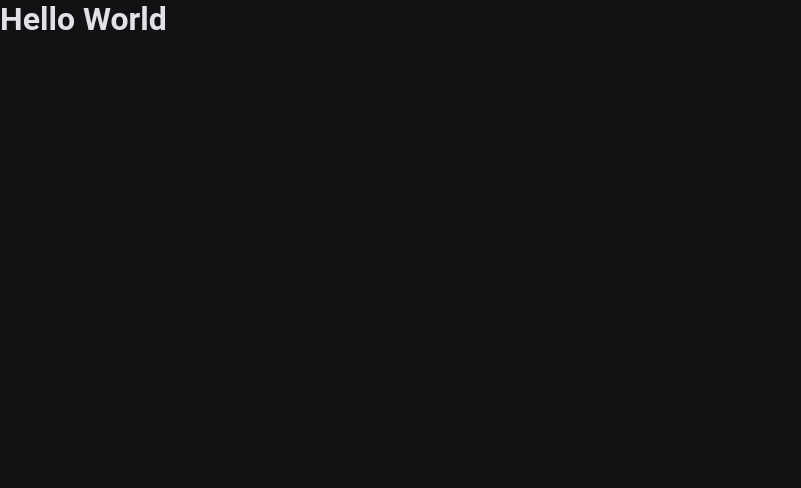
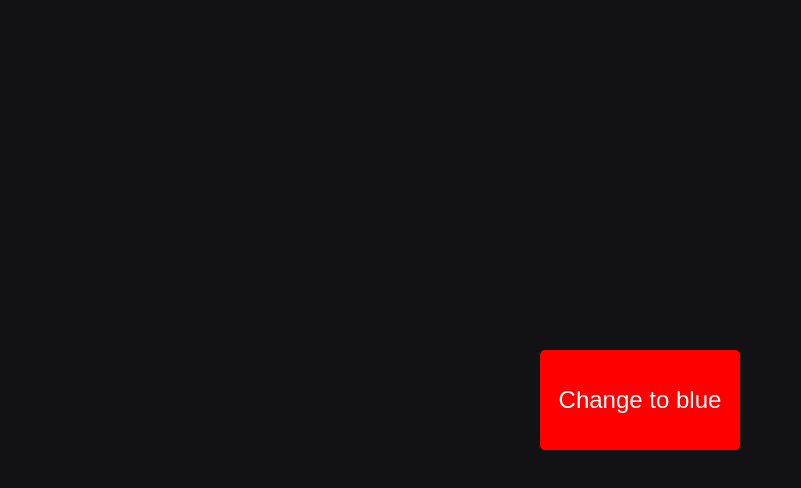
Before and after one commit to fellipefreiire/udemy-TRWJTL, a Next.js app: page / in a window 1280 px wide. Shown: the top 488 px of the page, without its empty margins (0-801 px from the left). Built offline with nearby package versions, Linux system fonts and the light colour scheme.

Commit message:
Test and code button click

```diff
--- a/package.json
+++ b/package.json
@@ -16,6 +16,9 @@
     "styled-components": "^5.2.1"
   },
   "devDependencies": {
+    "@testing-library/jest-dom": "^5.11.10",
+    "@testing-library/react": "^11.2.6",
+    "@testing-library/user-event": "^13.1.1",
     "@types/enzyme": "^3.10.8",
     "@types/enzyme-adapter-react-16": "^1.0.6",
     "@types/jest": "^26.0.21",
--- a/src/components/Home/index.tsx
+++ b/src/components/Home/index.tsx
@@ -1,10 +1,23 @@
-import React from 'react'
+import { useState } from 'react'
 import * as S from './styled'
 
-const Home: React.FC = () => (
-  <S.Home>
-    <S.H1>Hello World</S.H1>
-  </S.Home>
-)
+const Home: React.FC = () => {
+  const [buttonColor, setButtonColor] = useState('red')
+  const newButtonColor = buttonColor === 'red' ? 'blue' : 'red'
+
+  const handleClick = () => {
+    setButtonColor(newButtonColor)
+  }
+
+  return (
+    <S.Home>
+      <S.Container>
+        <S.Button buttonColor={buttonColor} onClick={handleClick}>
+          Change to {newButtonColor}
+        </S.Button>
+      </S.Container>
+    </S.Home>
+  )
+}
 
 export default Home
--- a/src/components/Home/styled.ts
+++ b/src/components/Home/styled.ts
@@ -1,5 +1,28 @@
 import styled from 'styled-components'
+
+type buttonProps = {
+  buttonColor: String
+}
 
 export const Home = styled.main``
 
 export const H1 = styled.h1``
+
+export const Container = styled.div`
+  display: flex;
+  height: 100vh;
+  justify-content: center;
+  align-items: center;
+`
+
+export const Button = styled.button<buttonProps>`
+  background-color: ${props => props.buttonColor};
+  height: 100px;
+  width: 200px;
+  border: 0;
+  border-radius: 5px;
+  outline: 0;
+  cursor: pointer;
+  color: white;
+  font-size: 24px;
+`
```
Also changed, not shown: jest.setup.js (+1 -6 lines), 2 other files (tests, documents, lock files or other folders).
